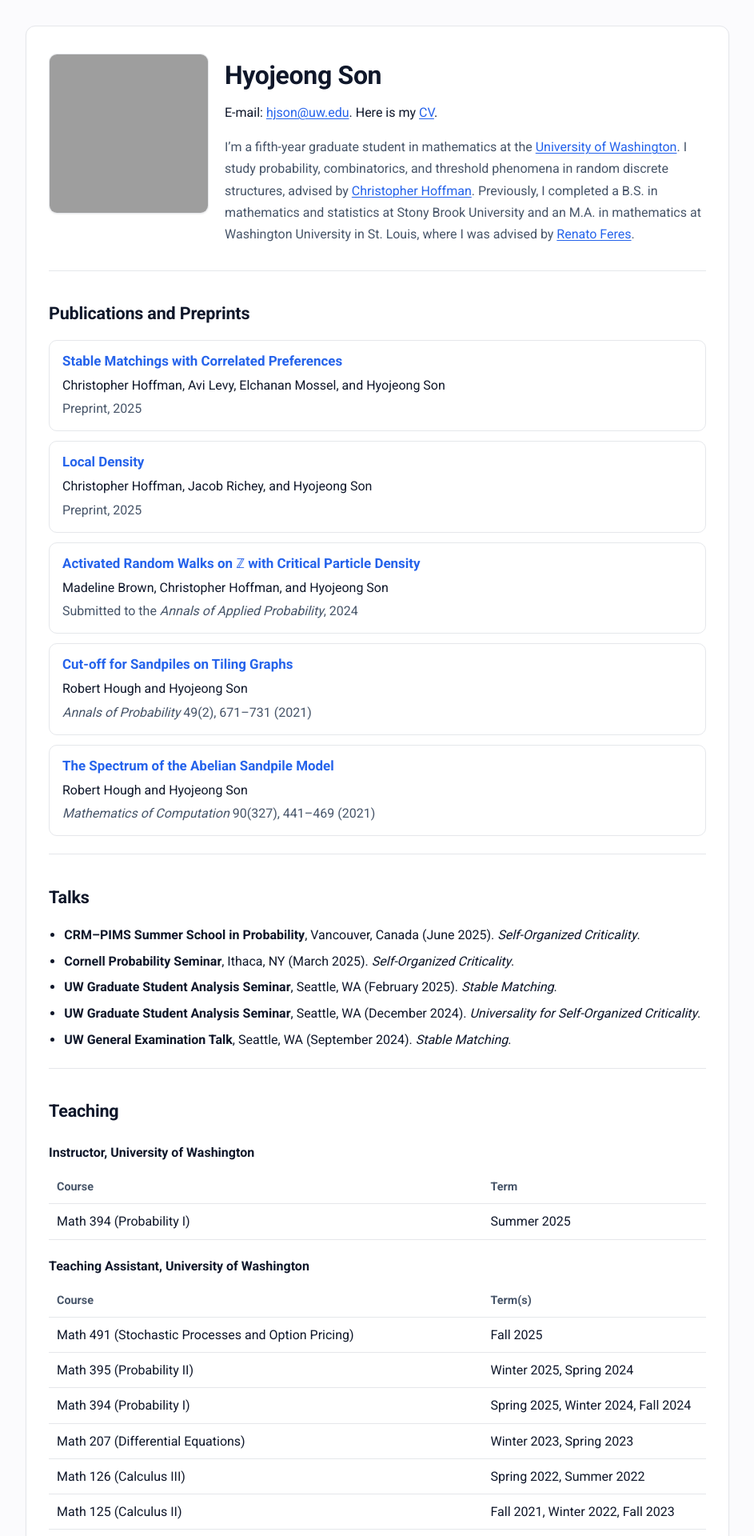
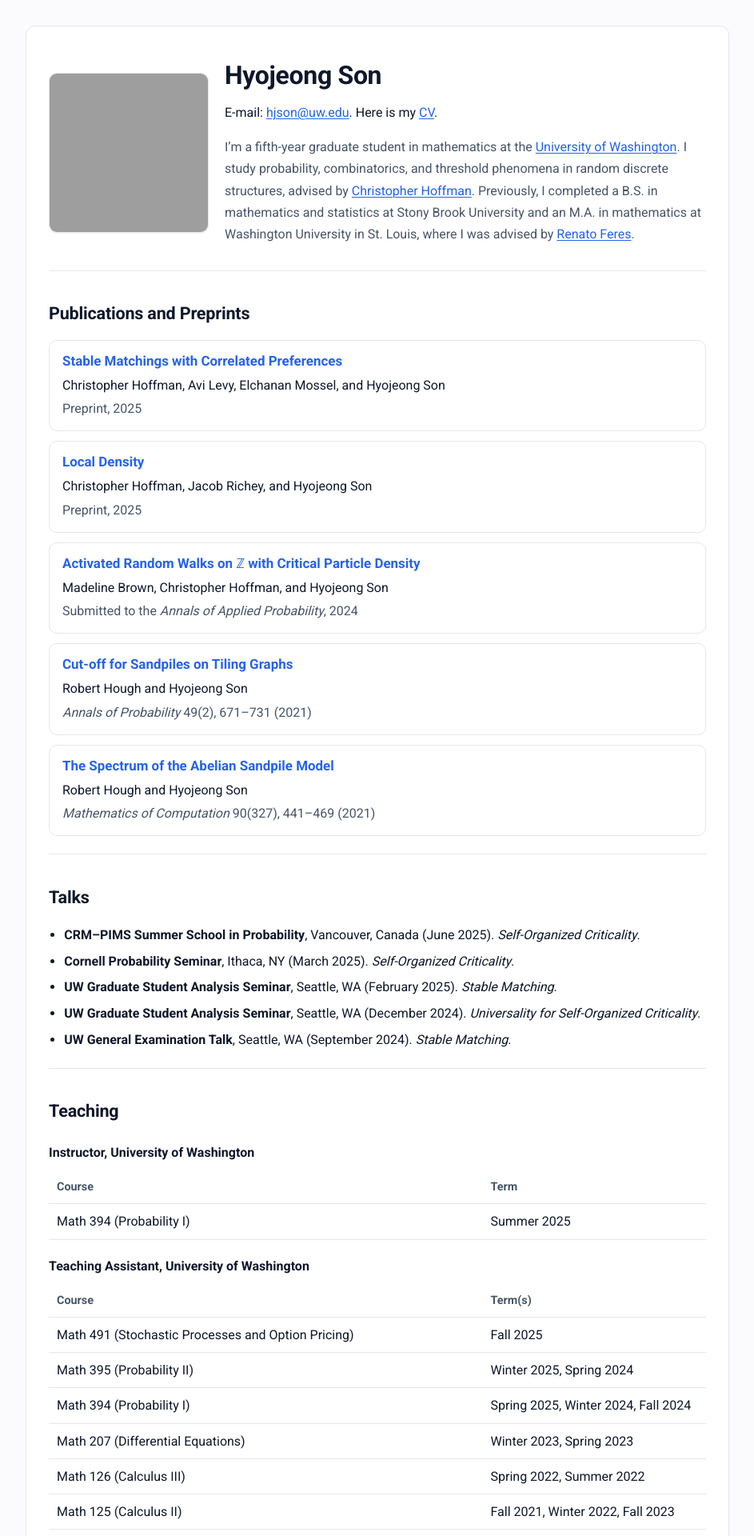
Before and after one commit to hyojeong-son/hyojeong-son.github.io, a Jekyll site: the page built from index.md, in a window 1280 px wide. Shown: the top 1920 px of the page at 80% size, without its empty margins (168-1111 px from the left). Built offline with Jekyll 4.4.1, drawn with Linux system fonts in a browser that asks for light colours; grey boxes are pictures that could not be loaded.

Commit message:
Update style.css

```diff
--- a/assets/css/style.css
+++ b/assets/css/style.css
@@ -116,3 +116,7 @@ ul.tight li{margin:.35rem 0}
   margin: 0 0 .4rem 0;
 }
 .teach-block .table{ grid-column: 1 / -1; }
+
+
+/* revert hero alignment to the previous centered look */
+.hero{ align-items: center; }
```
